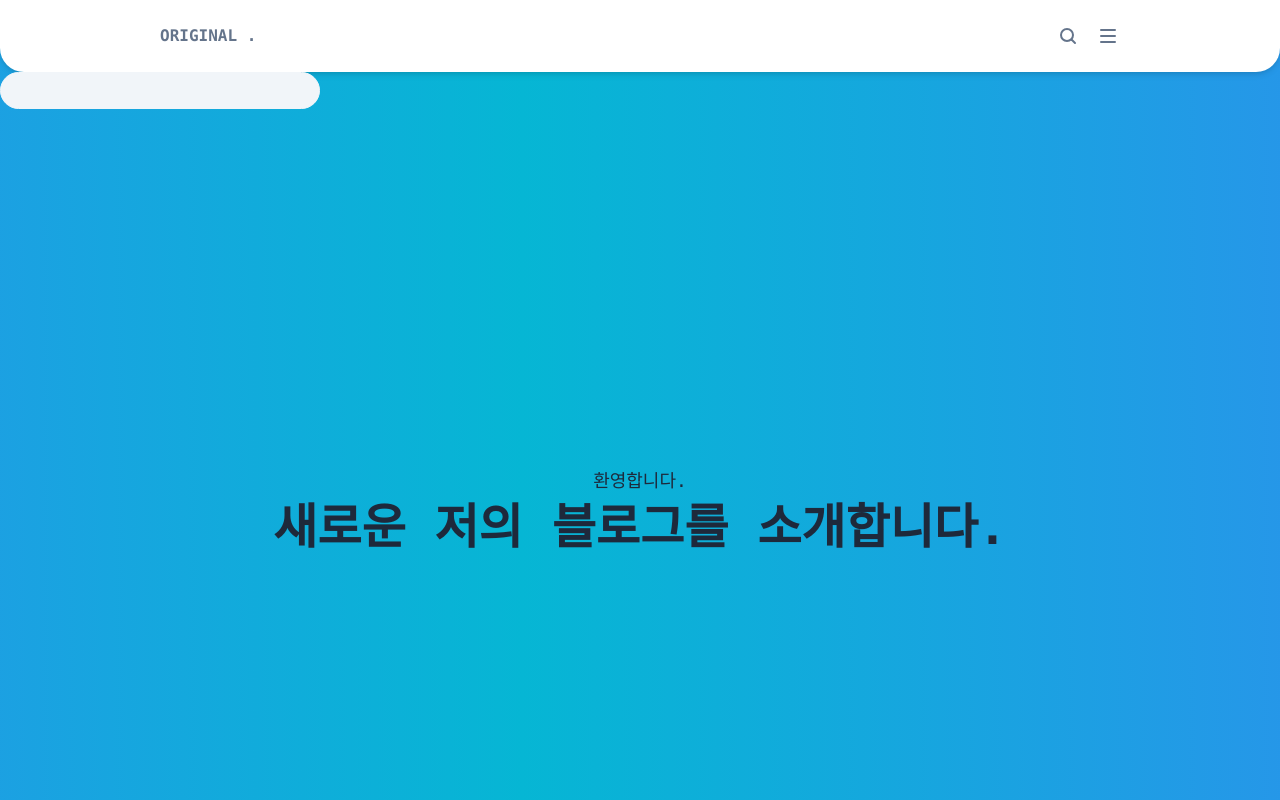
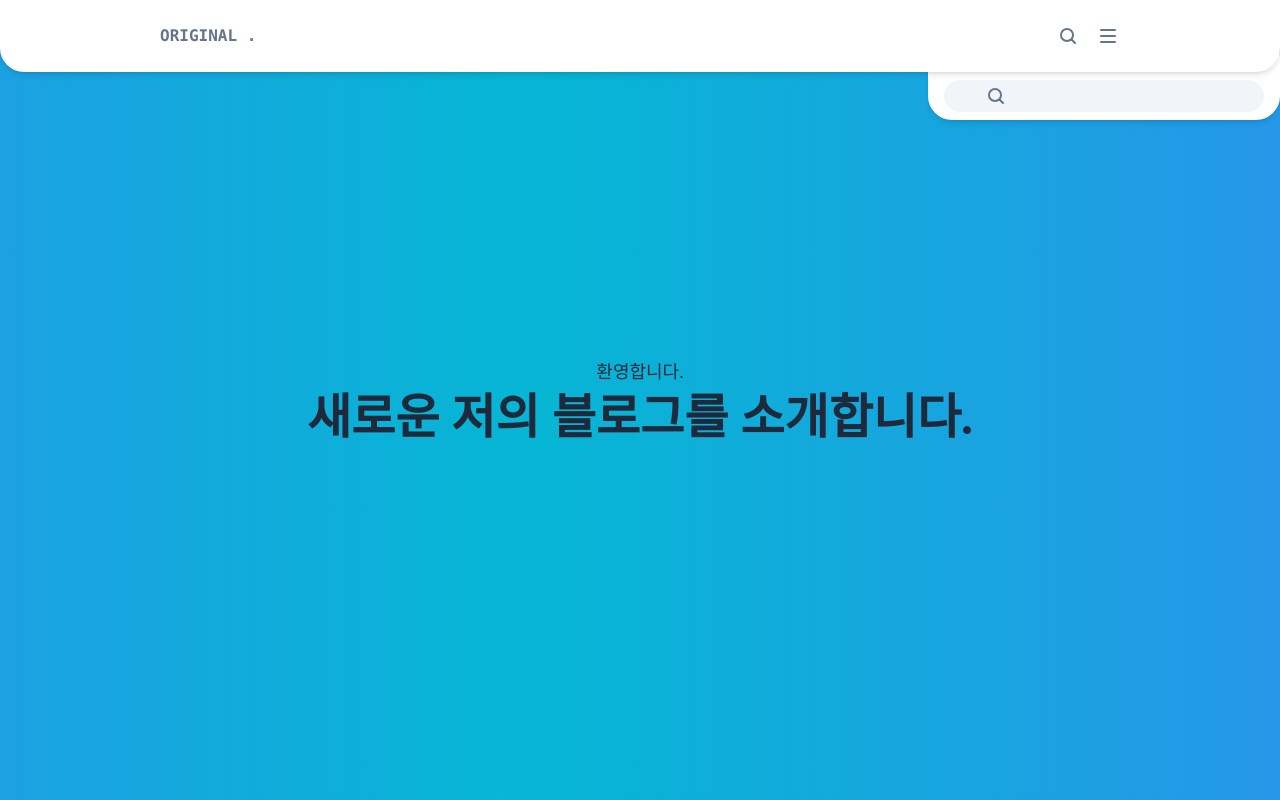
Before and after one commit to kidboi666/myBlog, a Next.js app: page / in a window 1280 px wide. Both pictures are taken after a click on the button "Search". Shown: the top 800 px of the page. Built offline with nearby package versions, Linux system fonts and the light colour scheme; a web font is replaced by a local one.

Commit message:
style : 메인페이지 대략적인 구현완료, 헤더 디자인 구현 완료

```diff
--- a/pages/_document.tsx
+++ b/pages/_document.tsx
@@ -2,7 +2,7 @@ import { Html, Head, Main, NextScript } from "next/document"
 
 const Document = () => {
   return (
-    <Html lang="en">
+    <Html lang="ko">
       <Head />
       <body>
         <Main />
--- a/pages/index.tsx
+++ b/pages/index.tsx
@@ -9,6 +9,7 @@ import { Title } from "@/src/components/shared/Title"
 import { Text } from "@/src/components/shared/Text"
 import { Container } from "@/src/components/layout/Container"
 import { Introduce } from "@/src/components/feature/intro/Introduce"
+import { List } from "@/src/components/layout/List"
 
 const Home = () => {
   return (
@@ -16,7 +17,7 @@ const Home = () => {
       <Introduce />
       <Container
         as="article"
-        className="mb-28 grid-cols-1 items-start gap-4 p-14 md:grid-cols-2 xl:grid-cols-4"
+        className="relative mb-28 grid-cols-1 items-start gap-4 p-14 md:grid-cols-2 xl:grid-cols-4"
       >
         <Card className="justify-self-center bg-blue-50">
           <Card.Image src={CardImage} alt="임시" className="h-40" />
--- /dev/null
+++ b/src/components/feature/nav/SearchBar.tsx
@@ -0,0 +1,45 @@
+import cn from "@/src/lib/cn"
+import { Container } from "../../layout/Container"
+import { Button } from "../../shared/Button"
+import { TextInput } from "../../shared/TextInput"
+import { RefObject } from "react"
+
+interface Props {
+  targetRef: RefObject<HTMLElement>
+  isAnimation: boolean
+  onAnimationEnd: () => void
+}
+
+export const SearchBar = ({ targetRef, isAnimation, onAnimationEnd }: Props) => {
+  return (
+    <Container
+      ref={targetRef}
+      onAnimationEnd={onAnimationEnd}
+      className={cn(
+        "fixed right-0 top-8 size-fit gap-4 pb-2 pt-12 xl:px-4",
+        isAnimation ? "animate-slideDown" : "animate-slideUp",
+      )}
+    >
+      <Button variant="icon" className="absolute left-14">
+        <span className="sr-only">Search</span>
+        <svg
+          width="24"
+          height="24"
+          fill="none"
+          stroke="currentColor"
+          strokeWidth="2"
+          strokeLinecap="round"
+          strokeLinejoin="round"
+          aria-hidden="true"
+        >
+          <path d="m19 19-3.5-3.5" />
+          <circle cx="11" cy="11" r="6" />
+        </svg>
+      </Button>
+      <TextInput
+        name="search"
+        className="h-8 w-80 rounded-3xl border border-slate-100 bg-slate-100 px-4 py-2 pl-9 outline-none focus:border-slate-300"
+      />
+    </Container>
+  )
+}
--- a/src/components/feature/nav/SectionMenu.tsx
+++ b/src/components/feature/nav/SectionMenu.tsx
@@ -15,7 +15,7 @@ export const SectionMenu = ({ menuList, isAnimation, onAnimationEnd, className }
     <Container
       onAnimationEnd={onAnimationEnd}
       className={cn(
-        "fixed left-0 top-14 z-30 h-fit rounded-t-none pb-2 pt-16",
+        "fixed right-0 top-16 size-fit rounded-t-none px-10 pb-2 xl:px-20",
         isAnimation ? "animate-slideDown" : "animate-slideUp",
         className,
       )}
@@ -23,7 +23,7 @@ export const SectionMenu = ({ menuList, isAnimation, onAnimationEnd, className }
       <List className="flex gap-4">
         {menuList?.map((menu) => (
           <List.Row key={menu.id}>
-            <Button variant="secondary" className="w-full text-sm">
+            <Button variant="secondary" className="text-sm">
               {menu.name}
             </Button>
           </List.Row>
--- a/src/components/layout/Container/Container.tsx
+++ b/src/components/layout/Container/Container.tsx
@@ -1,21 +1,18 @@
 import cn from "@/src/lib/cn"
-import { ComponentProps, ElementType, PropsWithChildren } from "react"
+import { ComponentProps, ElementType, forwardRef, PropsWithRef } from "react"
 
 interface Props extends ComponentProps<"div"> {
   className?: string
   as?: ElementType
 }
 
-export const Container = ({
-  as: Component = "div",
-  children,
-  className,
-  ...props
-}: PropsWithChildren<Props>) => {
+export const Container = forwardRef<HTMLElement, PropsWithRef<Props>>(
+  ({ as: Component = "div", children, className, ...props }, ref) => {
     return (
       <Component
+        ref={ref}
         className={cn(
-        "grid h-full w-full items-center justify-center rounded-3xl bg-white p-12 shadow-md xl:px-40",
+          "flex h-full w-full items-center justify-center rounded-3xl bg-white px-12 py-12 shadow-md xl:px-40",
           className,
         )}
         {...props}
@@ -23,4 +20,5 @@ export const Container = ({
         {children}
       </Component>
     )
-}
+  },
+)
--- a/src/components/layout/Footer/Footer.tsx
+++ b/src/components/layout/Footer/Footer.tsx
@@ -5,7 +5,7 @@ import { Container } from "../Container"
 
 export const Footer = () => {
   return (
-    <Container as="footer" className="gap-4 rounded-b-none">
+    <Container as="footer" className="flex-col gap-4 rounded-b-none">
       <Text>새로운 기능이 계속해서 추가됩니다.</Text>
       <Button variant="icon" className="justify-self-center text-slate-500">
         <Link href="https://github.com/kidboi666" target="_blank">
--- a/src/components/layout/Header/Header.tsx
+++ b/src/components/layout/Header/Header.tsx
@@ -6,19 +6,27 @@ import { ArticleMenu } from "../../feature/nav/ArticleMenu"
 import { Title } from "../../shared/Title/Title"
 import { Button } from "../../shared/Button"
 import { TextInput } from "../../shared/TextInput"
+import useClickOutside from "@/src/hooks/useClickOutside"
+import { SearchBar } from "../../feature/nav/SearchBar"
 
 export const Header = () => {
   const [isOpenSearch, setOpenSearch] = useState(false)
   const [isOpenMenu, setOpenMenu] = useState(false)
-  const [shouldRender, isAnimation, handleAnimationEnd] = useAnimation(isOpenMenu)
+  const menuRef = useClickOutside(setOpenMenu)
+  const searchRef = useClickOutside(setOpenSearch)
+  const [shouldRenderMenu, isAnimationMenu, handleAnimationEndMenu] = useAnimation(isOpenMenu)
+  const [shouldRenderSearch, isAnimationSearch, handleAnimationEndSearch] =
+    useAnimation(isOpenSearch)
 
   return (
     <>
-      <Container as="header" className="aboslute top-20 h-fit grid-cols-2 rounded-t-none py-6">
-        <Title className="text-base text-slate-500">ORIGINAL .</Title>
+      <Container as="header" className="fixed top-0 z-50 h-fit justify-between rounded-t-none py-6">
+        <Title lang="en" className="text-base text-slate-500">
+          ORIGINAL .
+        </Title>
         <nav className="justify-self-end">
           <List className="flex items-center gap-4">
-            <List.Row className="">
+            <List.Row>
               <Button
                 variant="icon"
                 onClick={() => setOpenSearch((prev) => !prev)}
@@ -61,14 +69,20 @@ export const Header = () => {
           </List>
         </nav>
       </Container>
-      {isOpenSearch && (
-        <TextInput
-          name="search"
-          className="w-80 rounded-3xl border border-slate-100 bg-slate-100 px-4 py-2 outline-none focus:border-slate-300"
+      {shouldRenderSearch && (
+        <SearchBar
+          targetRef={searchRef}
+          isAnimation={isAnimationSearch}
+          onAnimationEnd={handleAnimationEndSearch}
         />
       )}
-      {shouldRender && (
-        <ArticleMenu isAnimation={isAnimation} onAnimationEnd={handleAnimationEnd} />
+      {shouldRenderMenu && (
+        <ArticleMenu
+          targetRef={menuRef}
+          isOpenMenu={isOpenMenu}
+          isAnimation={isAnimationMenu}
+          onAnimationEnd={handleAnimationEndMenu}
+        />
       )}
     </>
   )
--- a/src/components/shared/Button/Button.tsx
+++ b/src/components/shared/Button/Button.tsx
@@ -6,7 +6,7 @@ interface Props extends ComponentProps<"button"> {
   variant?: "primary" | "secondary" | "teritory" | "icon"
 }
 
-const buttonVariants = cva("group flex items-center gap-2 rounded-full font-semibold text-white", {
+const buttonVariants = cva("group flex items-center rounded-full font-semibold text-white", {
   variants: {
     variant: {
       primary: "bg-slate-800 px-6 py-1 hover:bg-slate-300 hover:text-slate-800",
--- a/src/components/shared/Title/Title.tsx
+++ b/src/components/shared/Title/Title.tsx
@@ -6,6 +6,7 @@ interface Props {
   as?: ElementType
   className?: string
   variant?: "title" | "sub"
+  lang?: string
 }
 
 const titleVariants = cva("text-slate-800", {
@@ -22,6 +23,11 @@ export const Title = ({
   children,
   className,
   variant = "title",
+  ...props
 }: PropsWithChildren<Props>) => {
-  return <Component className={cn(titleVariants({ variant }), className)}>{children}</Component>
+  return (
+    <Component className={cn(titleVariants({ variant }), className)} {...props}>
+      {children}
+    </Component>
+  )
 }
--- a/src/styles/globals.css
+++ b/src/styles/globals.css
@@ -3,7 +3,14 @@
 @tailwind utilities;
 
 * {
-  font-family: ui-monospace, SFMono-Regular, "Pretendard", Menlo, Monaco, Consolas,
-    "Liberation Mono", "Courier New", monospace;
   line-height: normal;
 }
+
+:lang(en) {
+  font-family: ui-monospace, SFMono-Regular, Menlo, Monaco, Consolas, "Liberation Mono",
+    "Courier New", monospace;
+}
+
+:lang(ko) {
+  font-family: "Pretendard";
+}
--- a/tailwind.config.ts
+++ b/tailwind.config.ts
@@ -14,12 +14,12 @@ const config: Config = {
           to: { backgroundPosition: "100%" },
         },
         slideDown: {
-          from: { opacity: "0", transform: "translateY(-100%)" },
+          from: { opacity: "0", transform: "translateY(-50px)" },
           to: { opacity: "1", transform: "translateY(0)" },
         },
         slideUp: {
           from: { opacity: "1", transform: "translateY(0)" },
-          to: { opacity: "0", transform: "translateY(-100%)" },
+          to: { opacity: "0", transform: "translateY(-50px)" },
         },
       },
       animation: {
```
Also changed, not shown: src/components/feature/nav/ArticleMenu.tsx (+49 -11 lines). Lines whose indentation alone changed are shown as unchanged.
